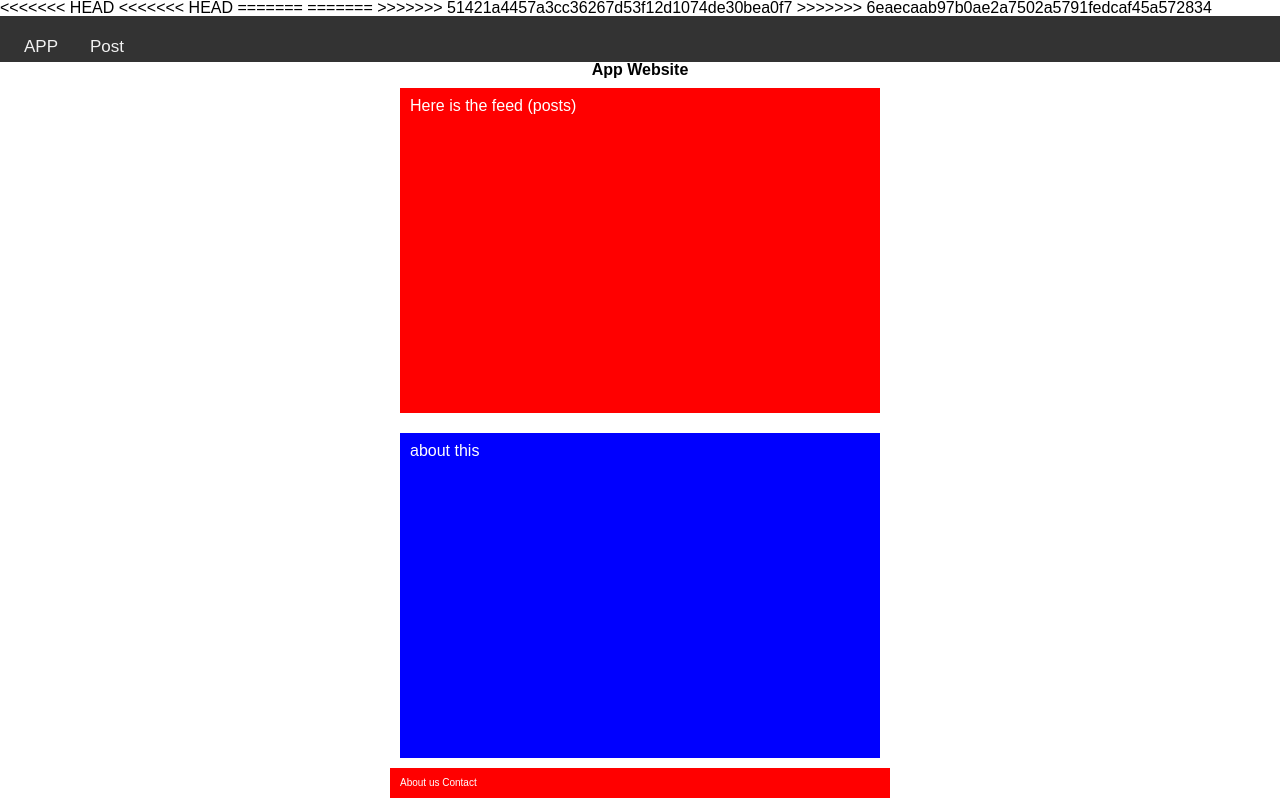
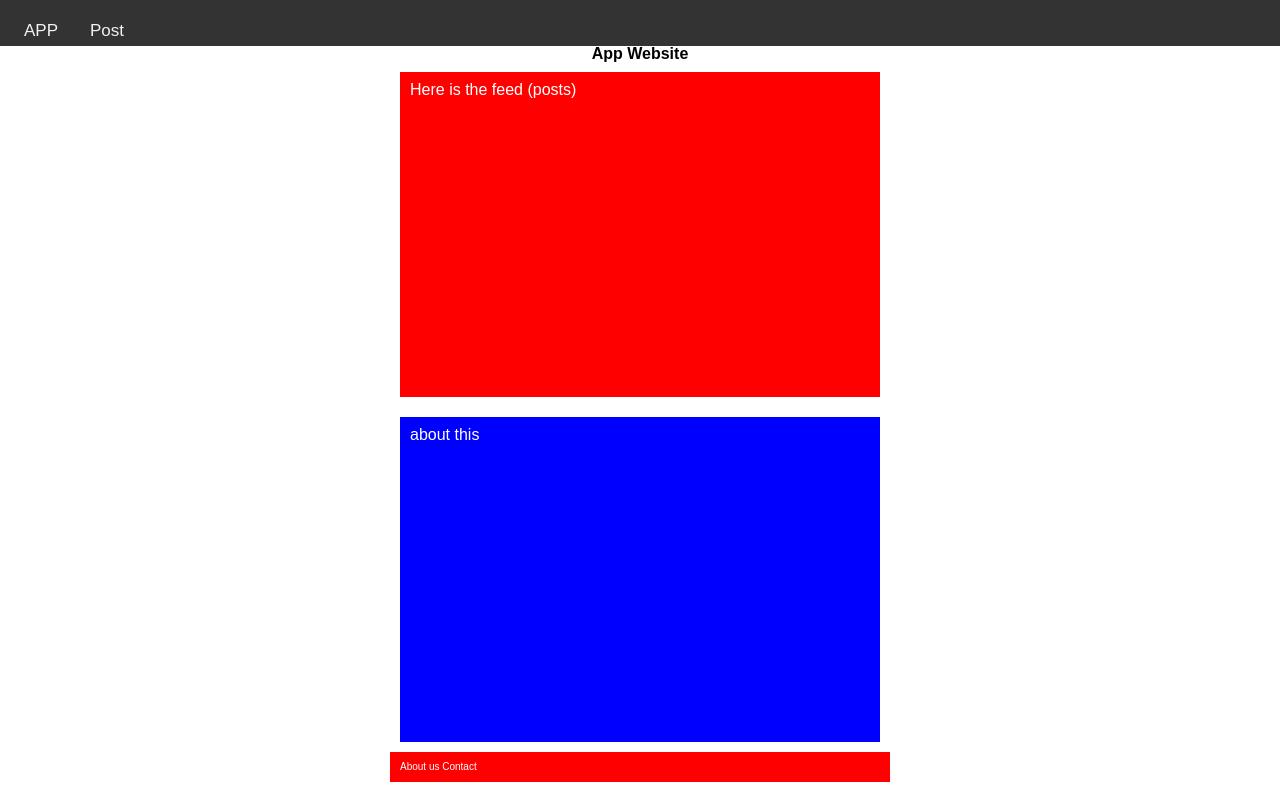
Before and after one commit to gacrodri/social-change, a Python web app: template templates/welcome.html in a window 1280 px wide. Run offline with Jinja, Linux system fonts and the light colour scheme; the template is opened without the code that fills it, so the values that code supplies are empty.

```diff
--- a/templates/welcome.html
+++ b/templates/welcome.html
@@ -18,20 +18,15 @@
 <html>
 <head>
   <title>Our great recycling app</title>
-<<<<<<< HEAD
-<<<<<<< HEAD
 
   <link rel="stylesheet" href="template/style.css">
 
   <link rel="stylesheet" href="style.css">
 
-=======
   <link rel="stylesheet" href="template/style.css">
-=======
 
->>>>>>> 51421a4457a3cc36267d53f12d1074de30bea0f7
   <link rel="stylesheet" href="style.css">
->>>>>>> 6eaecaab97b0ae2a7502a5791fedcaf45a572834
+
 </head>
 <body class="Site">
   <main class="Site-content">
```
